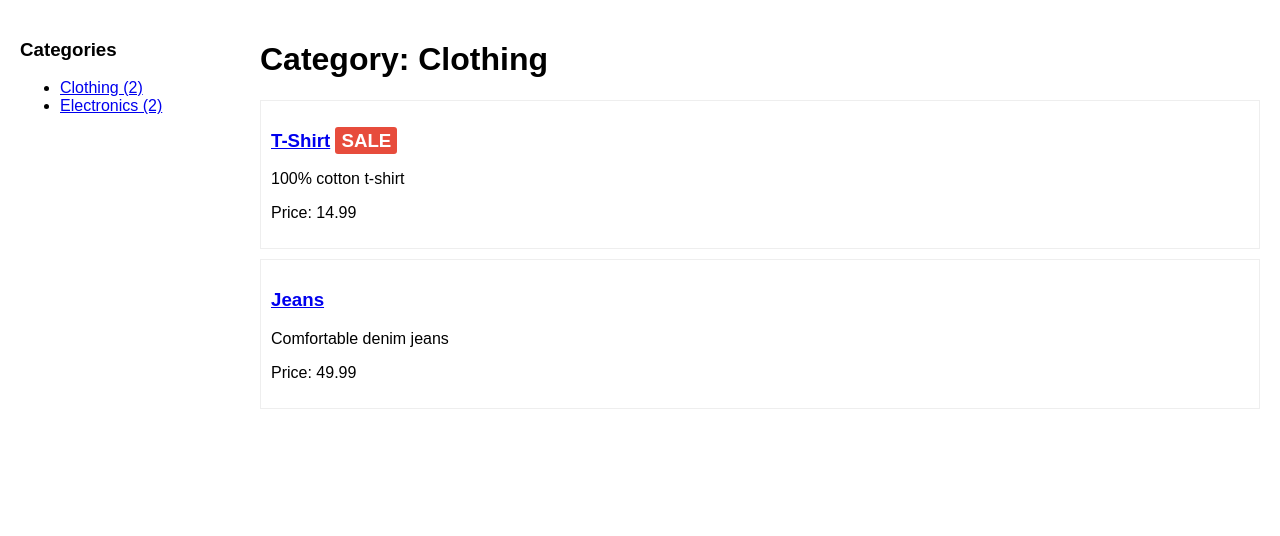
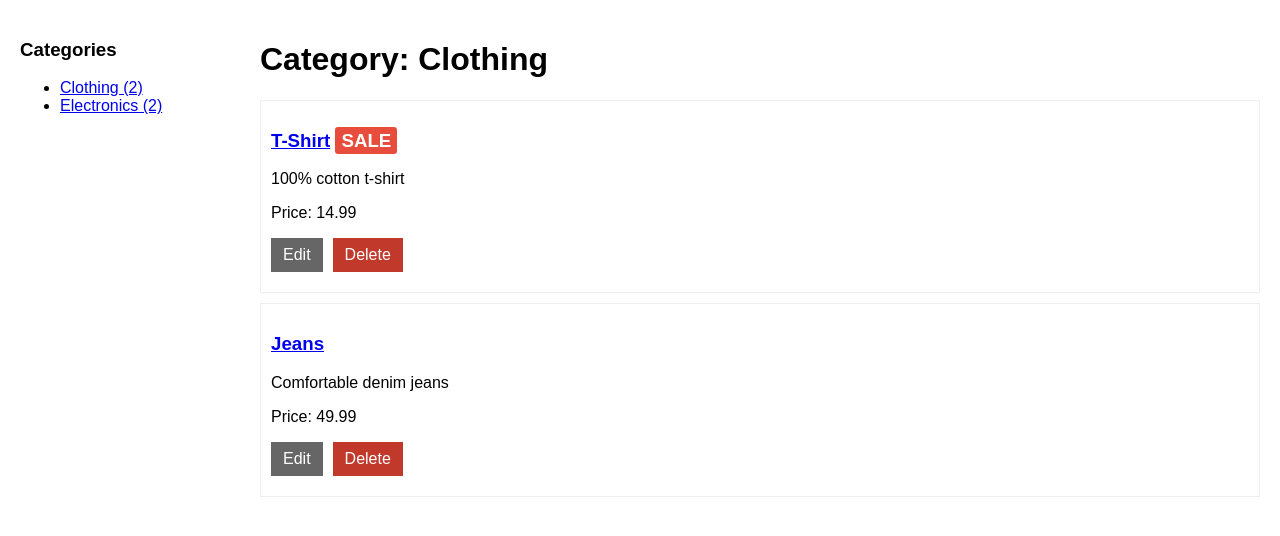
Before and after one commit to nodo343/jango1, a Django app: page /category/clothing/ in a window 1280 px wide. Shown: the part 38-574 px from the top of the page. Run offline with Django 4.2, Linux system fonts and the light colour scheme; data comes from the database, SQL or seed files in the repository.

Commit message:
Update category_products.html

```diff
--- a/templates/category_products.html
+++ b/templates/category_products.html
@@ -12,6 +12,10 @@
       </h3>
       <p>{{ product.description }}</p>
       <p>Price: {{ product.get_display_price }}</p>
+      <div class="actions">
+        <a class="button secondary" href="/product/{{ product.slug }}/edit/">Edit</a>
+        <a class="button danger" href="/product/{{ product.slug }}/delete/">Delete</a>
+      </div>
     </div>
   {% empty %}
     <p>No products in this category.</p>
```
